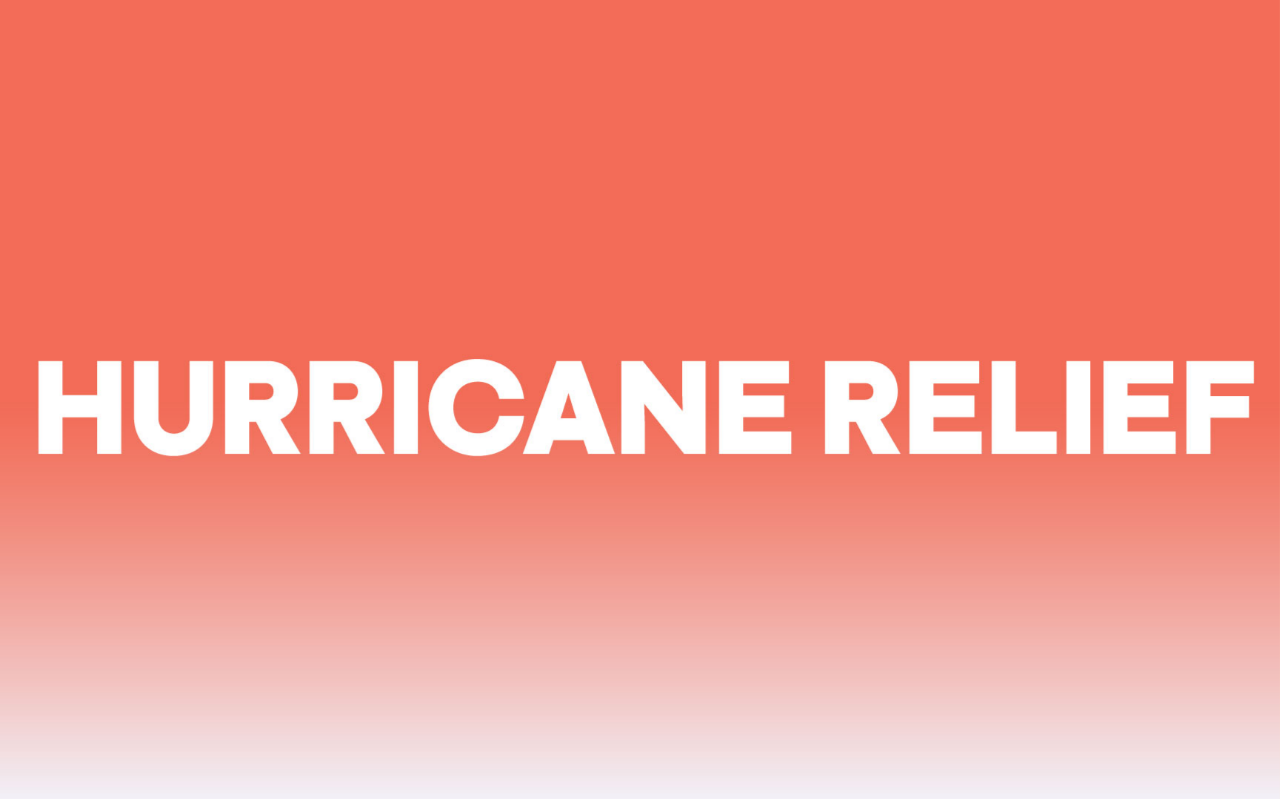
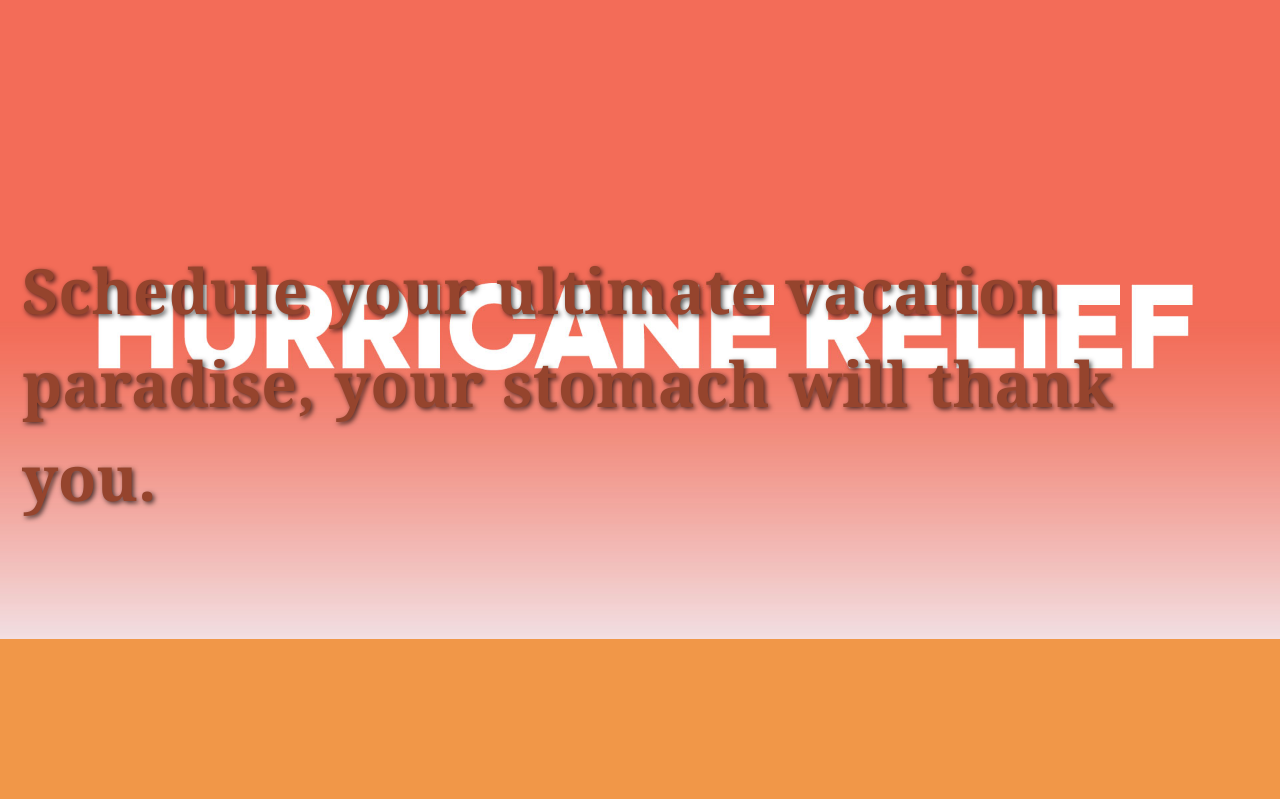
Before and after one commit to ChristianCS351/CS-351-Final-Project, a PHP site: page / in a window 1280 px wide. Shown: the part 634-1433 px from the top of the page. After the commit the page ends 1273 px from the top, so only its background shows below. Run offline with PHP 8.4, Linux system fonts and the light colour scheme.

Commit message:
Making My Hero Section, Working on Slide 2

```diff
--- a/index.html
+++ b/index.html
@@ -33,13 +33,13 @@
             </tr>
         </table>
     </nav>
-    <section class="hero-sction">
+    <section class="hero-section">
             <div class="hero-slide">
                 <img src="wp2440593.webp", alt="Pineapple Empanadas">
                 <div class="hero-text">
                     <table>
                         <tr>
-                            <td><h2 style="color: rgb(207, 126, 108);">  Indulge your taste buds into paradise with scrumptous tacos, refreshing margaritas, and a vibrant atmosphere that beats no other."</h2><br><br><br><br><br><br><br></td>
+                            <td><h2 style="color: rgb(168, 68, 46);">  Indulge your taste buds into paradise with scrumptous tacos, refreshing margaritas, and a vibrant atmosphere that beats no other."</h2><br><br><br><br><br><br><br><br><br><br><br><br><br><br></td>
                         </tr>
                         <tr>
                             <td><h2 style="color: rgb(149, 68, 45);">Schedule your ultimate vacation paradise, your stomach will thank you.<br><a href="login.html", class="box1">Make A Reservation Now!!</a></h2></td>
@@ -52,10 +52,10 @@
                 <div class="hero-text">
                     <table>
                         <tr>
-                            <td><h2 style="color: rgb(207, 126, 108);">  Indulge your taste buds into paradise with scrumptous tacos, refreshing margaritas, and a vibrant atmosphere that beats no other."</h2><br><br><br><br><br><br><br></td>
+                            <td><h2 style="color: rgb(168, 68, 46); padding: 0 100px;"> ."</h2><br><br><br><br><br><br><br><br></td>
                         </tr>
                         <tr>
-                            <td><h2 style="color: rgb(149, 68, 45);">Schedule your ultimate vacation paradise, your stomach will thank you.<br><a href="login.html", class="box1">Make A Reservation Now!!</a></h2></td>
+                            <td><h2 style="color: rgb(149, 68, 45);">Schedule your ultimate vacation paradise, your stomach will thank you.<br><br></h2></td>
                         </tr>
                     </table>
                 </div>
--- a/styles.css
+++ b/styles.css
@@ -142,6 +142,11 @@ nav .nav-table th a:hover {
     width: 100%;
     height: 100%;
     object-fit: cover;
+    object-fit: cover;
+    position: absolute; /* Ensure image is behind the text */
+    top: 0;
+    left: 0;
+    z-index: 1; /* Ensure image is behind the text */
 }
 
 .hero-text {
@@ -151,9 +156,10 @@ nav .nav-table th a:hover {
     color: white;
     font-size: 2rem;
     text-shadow: 2px 2px 5px rgba(0, 0, 0, 0.7);
-    opacity: 0;
-    animation: text-fade 12s infinite;
+    z-index: 2;
+    padding: 0 20px;
 }
+
 
 .hero-slide:nth-child(1) {
     animation-delay: 0s;
```
